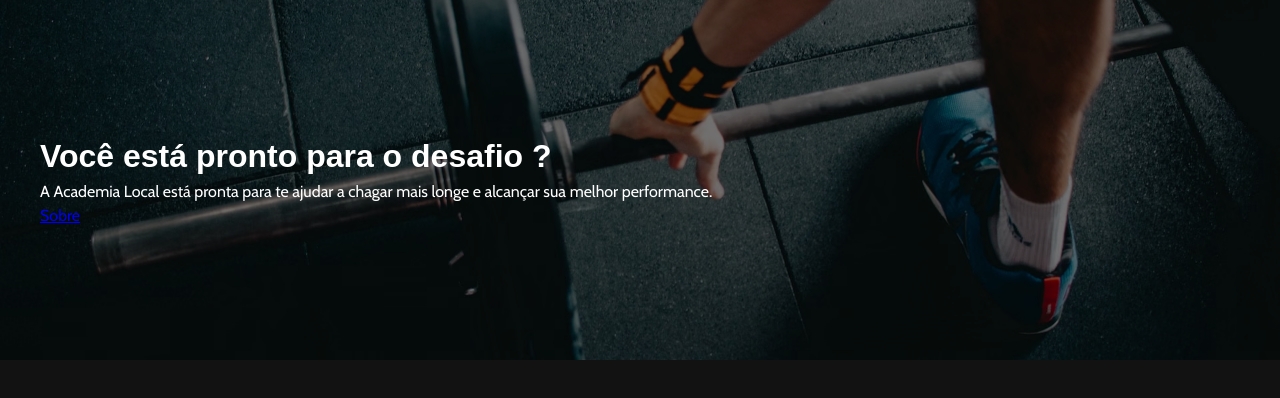
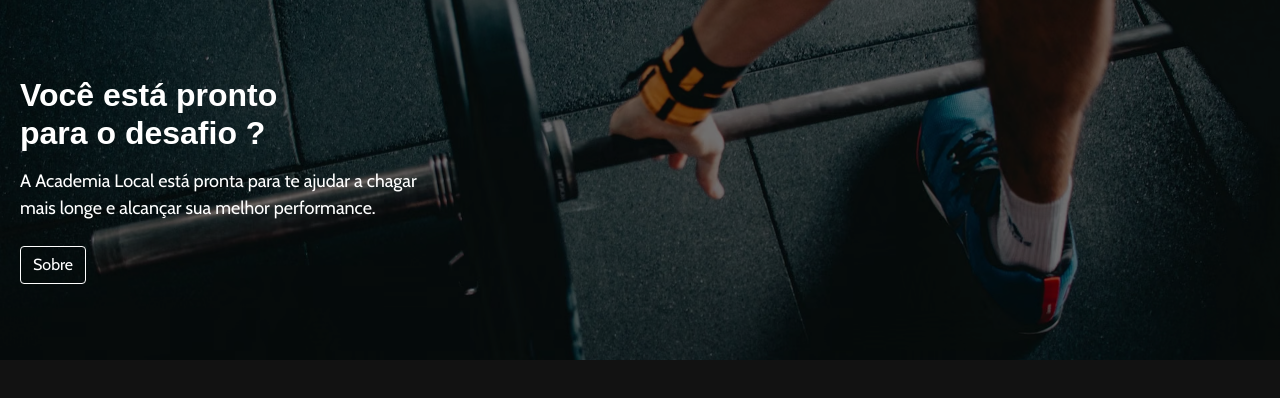
Before and after one commit to trevvos/gym, a SvelteKit app: page / in a window 1280 px wide. Shown: the top 398 px of the page. Built offline with nearby package versions, Linux system fonts and the light colour scheme.

Commit message:
classe global para o button

```diff
--- a/src/global.css
+++ b/src/global.css
@@ -1,5 +1,6 @@
 :root {
   --bg: #121212;
+  --black: #121212;
   --feat: #FF3E00;
   --white: #fff;
 }
@@ -47,6 +48,12 @@
   p, h1, h2, h3, h4, h5, h6 {
     overflow-wrap: break-word;
   }
+
+  a {
+    display: inline-block;
+    text-decoration: none;
+  }
+
   /*
     8. Create a root stacking context
   */
@@ -56,14 +63,27 @@
 
   h1, h2, h3 {
     font-family: 'Roboto Condensed Variable', sans-serif;
+    line-height: 1.2;
   }
 
   h1 {
     font-size: 2rem;
+
   }
 
   /* Classes */
 .wrap {
   margin: 0 auto;
-  padding: 0 40px;
+  padding: 0 20px;
 }
+.btn {
+  color: var(--white);
+  border: 1px solid var(--white);
+  padding: 6px 12px;
+  border-radius: 4px;
+  transition: 250ms;
+}
+.btn:hover {
+  background-color: var(--white);
+  color: var(--black);
+}
--- a/src/routes/+page.svelte
+++ b/src/routes/+page.svelte
@@ -4,9 +4,9 @@
 
 <section class="intro" style="background-image: url({imgHome});">
     <div class="intro__wrapper wrap">
-        <h1> Você está pronto para o desafio ?</h1>
+        <h1> Você está pronto <br /> para o desafio ?</h1>
         <p>A Academia Local está pronta para te ajudar a chagar mais longe e alcançar sua melhor performance.</p>
-        <a href="/sobre">Sobre</a>
+        <a class="btn" href="/sobre">Sobre</a>
     </div>
 </section>
 
@@ -27,7 +27,18 @@
         inset: 0;
         background-color: rgba(0, 0, 0, 0.55);
     }
+
     .intro__wrapper {
         z-index: 1;
+        max-width: 450px;
+    }
+
+    .btn {
+        margin-top: 24px;
+    }
+
+    p {
+        font-size: calc(18 / 16 * 1rem);
+        margin-top: 16px;
     }
 </style>
```
